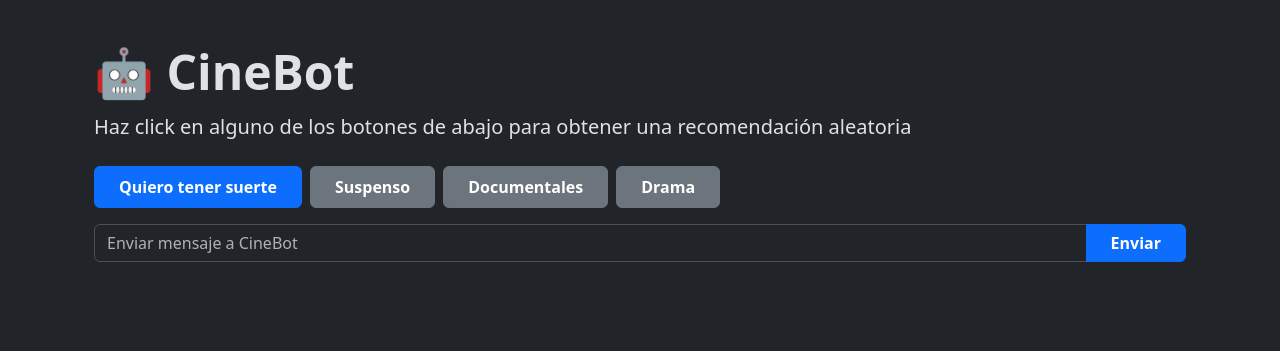
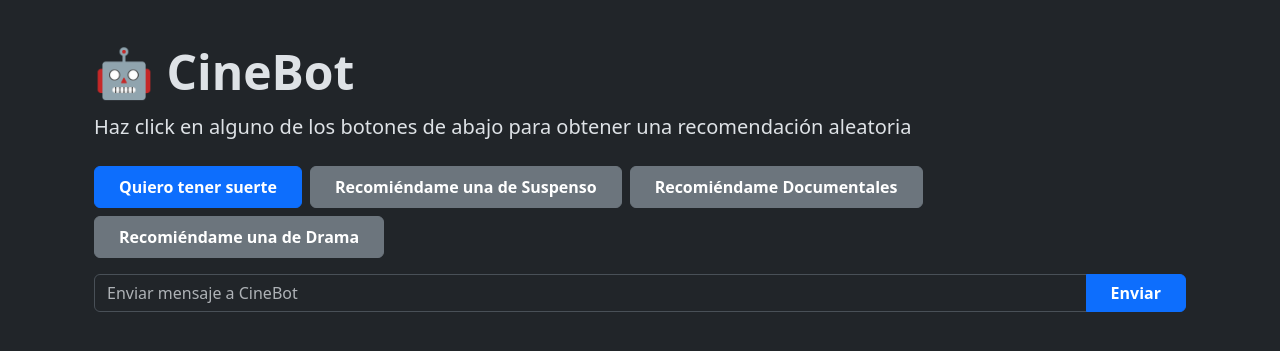
Before and after one commit to crgonzalezf/Tarea1, a Flask app: template templates/chat.html in a window 1280 px wide. Shown: the top 351 px of the page. Run offline with Flask 3, Linux system fonts and the light colour scheme; the template is opened without the code that fills it, so the values that code supplies are empty; parts of the project's set-up code (start-up, migrations or seed data) failed here and were passed over; some libraries are stand-ins or nearby versions.

Commit message:
Update chat.html

```diff
--- a/templates/chat.html
+++ b/templates/chat.html
@@ -32,9 +32,9 @@
         <form method="POST" class="mt-4">
             <div class="d-flex flex-wrap gap-2">
                 <input type="submit" name="intent" value="Quiero tener suerte" class="btn btn-primary px-4 py-2 fw-bold"/>
-                <input type="submit" name="intent" value="Suspenso" class="btn btn-secondary px-4 py-2 fw-bold"/>
-                <input type="submit" name="intent" value="Documentales" class="btn btn-secondary px-4 py-2 fw-bold"/>
-                <input type="submit" name="intent" value="Drama" class="btn btn-secondary px-4 py-2 fw-bold"/>
+                <input type="submit" name="intent" value="Recomiéndame una de Suspenso" class="btn btn-secondary px-4 py-2 fw-bold"/>
+                <input type="submit" name="intent" value="Recomiéndame Documentales" class="btn btn-secondary px-4 py-2 fw-bold"/>
+                <input type="submit" name="intent" value="Recomiéndame una de Drama" class="btn btn-secondary px-4 py-2 fw-bold"/>
             </div>
         </form>
 
```
